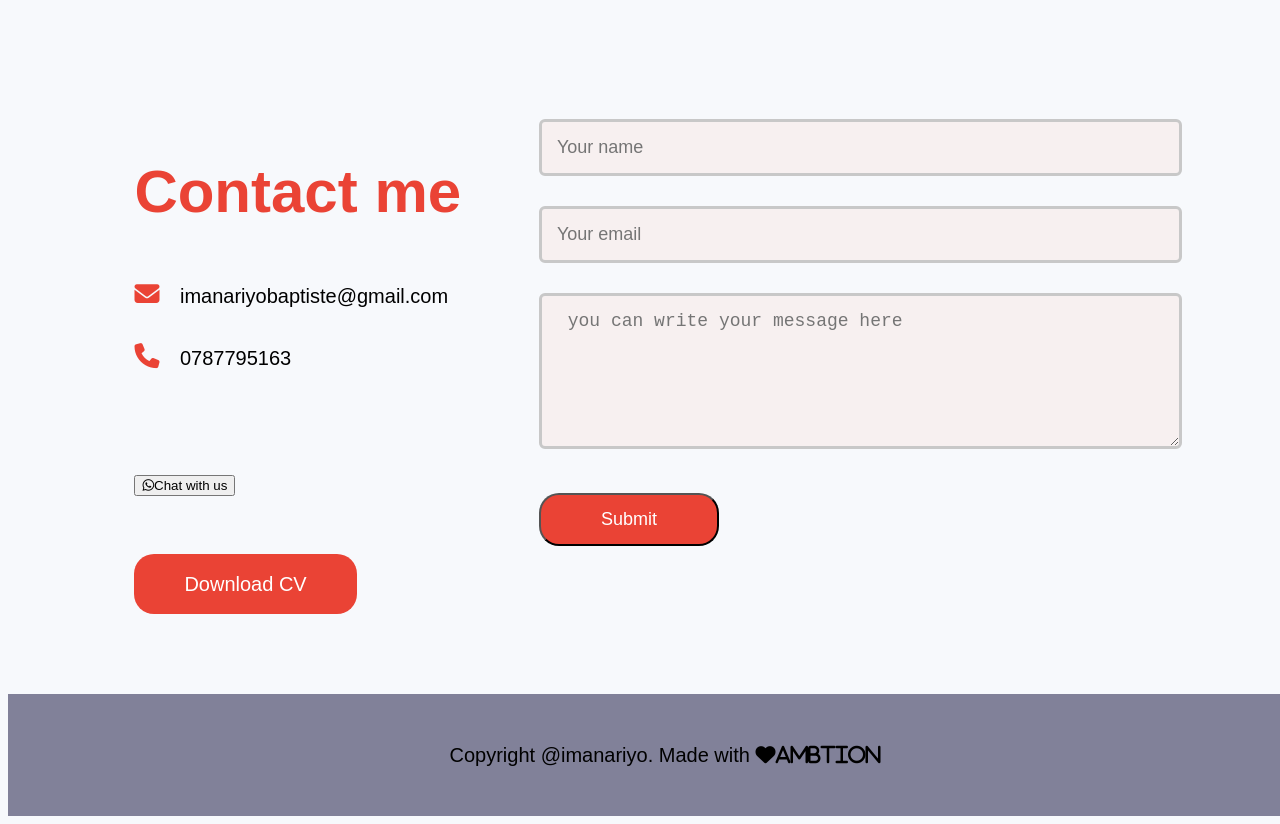
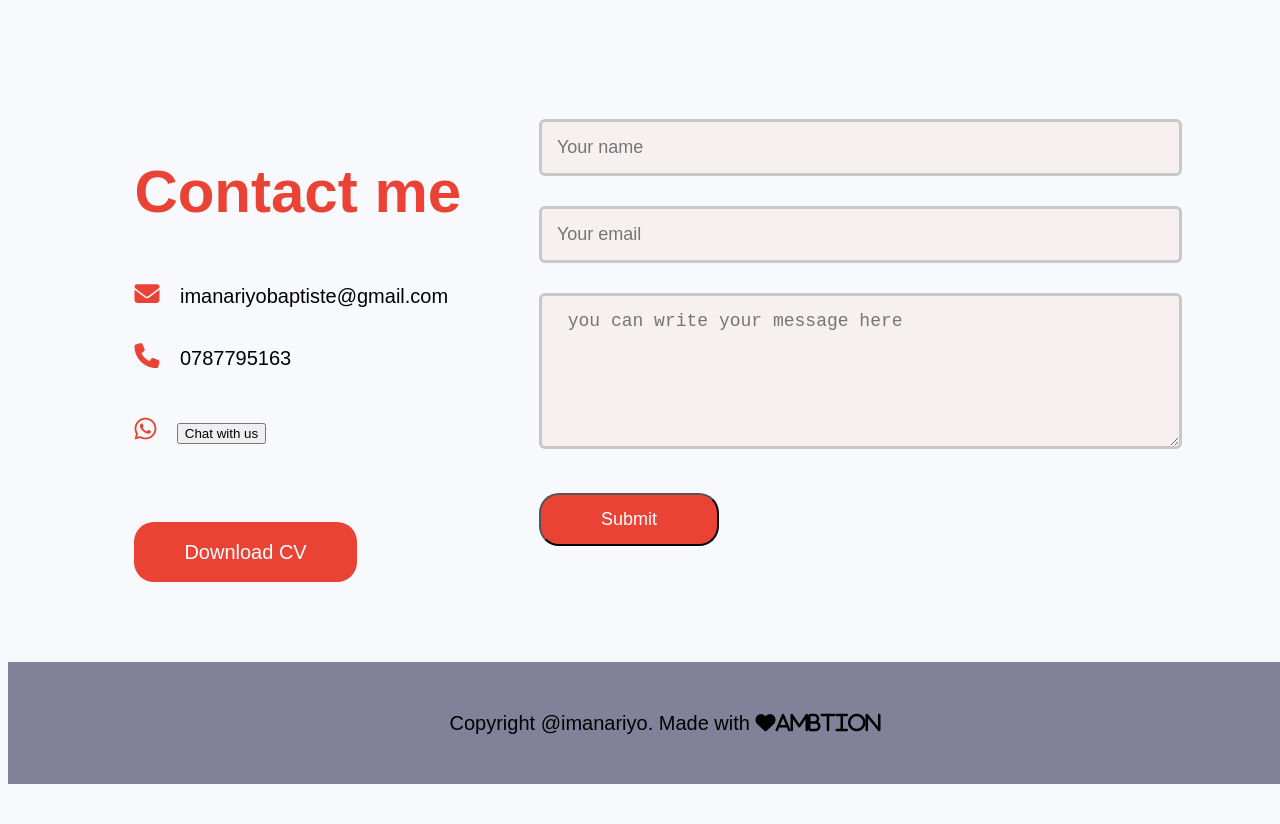
Before and after one commit to IMANARIYO/portfolio, a plain HTML site: page index.html in a window 1280 px wide. Shown: the part 3140-3964 px from the top of the page. After the commit the page ends 3932 px from the top, so only its background shows below. Drawn offline with Linux system fonts and the light colour scheme.

Commit message:
re arranging i cons

```diff
--- a/index.html
+++ b/index.html
@@ -228,8 +228,8 @@
 
 
 
-                      <p>  <a href="https://wa.me/+250787795163?text="hello baptiste! are you avaible"></p>
-                          <button><i class="fa-brands fa-whatsapp"></i>Chat with us </button></a>
+                      <p><i class="fa-brands fa-whatsapp"></i>  <a href="https://wa.me/+250787795163?text="hello baptiste! are you avaible">
+                          <button></i>Chat with us </button></a></p>
 
 
 
```
